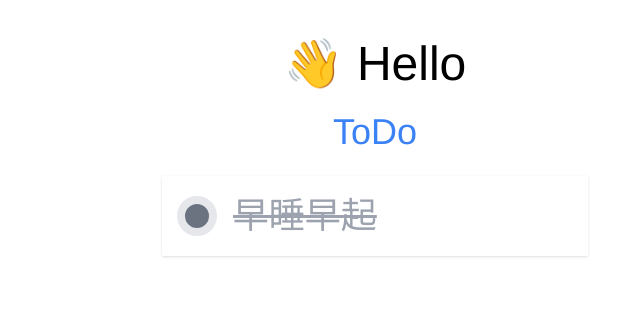
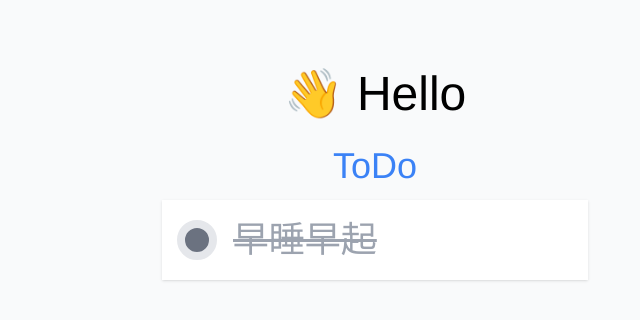
Before and after one commit to wang01h2/vue-todo-app, a Vue app: page / in a window 1280 px wide. Shown: the top 320 px of the page, without its empty margins (265-905 px from the left). Built offline with nearby package versions, Linux system fonts and the light colour scheme.

Commit message:
fix(Index.vue): 优化背景色与header-view
优化背景色与header-view

```diff
--- a/src/pages/Index.vue
+++ b/src/pages/Index.vue
@@ -1,8 +1,8 @@
 <template>
-  <div>
-    <div class="header-view w-auto">
-      <h1 class="text-5xl text-center mt-10 xl:mt-10 2xl:mt-20"> 👋 Hello </h1>
-      <h2 class="text-4xl text-blue-500 text-center my-6 xl:my-6 2xl:my-12">ToDo</h2>
+  <div class="w-screen h-screen bg-gray-50">
+    <div class="header-view w-auto h-1/4 flex justify-evenly flex-wrap items-center">
+      <h1 class="text-5xl text-center w-full pt-10 xl:pt-14 2xl:pt-16"> 👋 Hello </h1>
+      <h2 class="text-4xl text-blue-500 text-center w-full">ToDo</h2>
     </div>
     <div class="flex justify-center items-center">
       <index class="w-3/4 h-12 flex justify-center shadow bg-white xl:h-20 xl:w-4/12 2xl:h-20 2xl:w-4/12">
```
